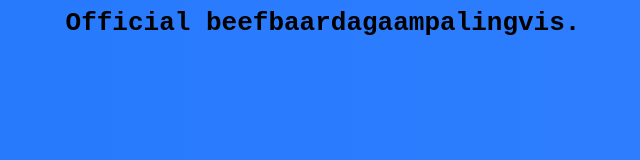
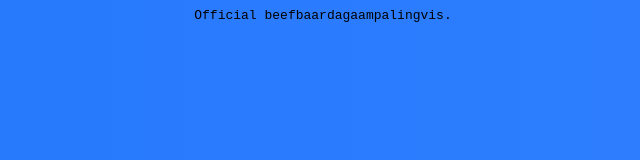
Before and after one commit to beefbaardagaampalingvis/beefbaardagaampalingvis.github.io, a plain HTML site: page index.html in a window 1280 px wide. Shown: the whole page, without its empty margins (317-957 px from the left). Drawn offline with Linux system fonts and the light colour scheme.

Commit message:
Update index.html

```diff
--- a/index.html
+++ b/index.html
@@ -5,6 +5,6 @@
     <script href="script.js"></script>
   </head>
   <body>
-    <h1 id="title">Official beefbaardagaampalingvis.</h1>
+    <div id="title">Official beefbaardagaampalingvis.</div>
   </body>
 </html>
```
